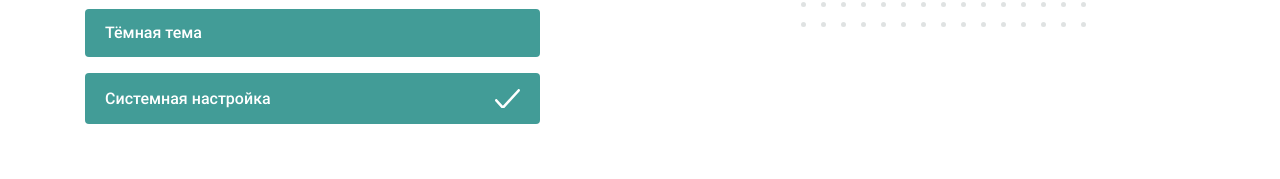
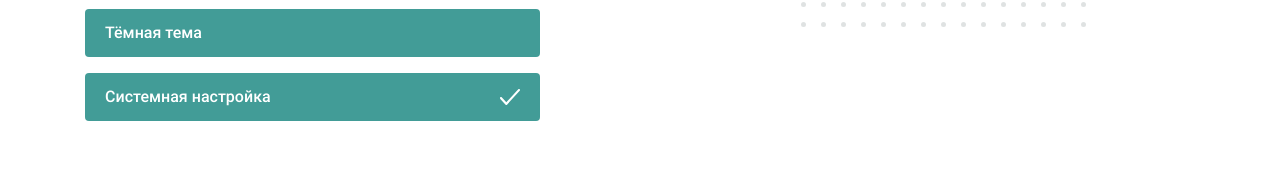
Before and after one commit to Psiniy-programmer/mfrsap, a React (Create React App) app: page /settings/theme in a window 1280 px wide. Shown: the part 275-454 px from the top of the page. Built offline with nearby package versions, Linux system fonts and the light colour scheme; no server answers.

Commit message:
style fixes 2

```diff
--- a/src/Components/Views/FavoritesView/FavoriteList/FavoriteList.jsx
+++ b/src/Components/Views/FavoritesView/FavoriteList/FavoriteList.jsx
@@ -101,12 +101,15 @@ class FavoriteList extends Component {
               {item}
             </p>
           </Link>
-          <img
+          <button
             className={"FavoriteList_item__context"}
             onClick={() => this.props.removeFromFavorites(info)}
-            src={this.getIcon()}
-            alt="error"
-          />
+          >
+            <img
+              src={this.getIcon()}
+              alt="error"
+            />
+          </button>
         </div>
       );
 
--- a/src/Components/Views/FavoritesView/FavoriteList/style.css
+++ b/src/Components/Views/FavoritesView/FavoriteList/style.css
@@ -4,7 +4,11 @@
 }
 
 .FavoriteList_item__context {
-    padding: 16px 16px 16px 20px;
+    margin: 0;
+    padding: 16px 20px;
+    line-height: 0;
+    border: none;
+    background: transparent;
 }
 
 .FavoriteList_item {
--- a/src/Components/Views/SettingsView/ThemeChanger/style.css
+++ b/src/Components/Views/SettingsView/ThemeChanger/style.css
@@ -22,9 +22,10 @@
 }
 
 .ThemeChanger__input:checked + .ThemeChanger__checkbox {
+    width: 20px;
+    height: 16px;
     background: var(--theme--icon);
-    width: 25px;
-    height: 19px;
+    background-size: contain;
 }
 
 @media only screen and (min-width: 1224px) {
```
